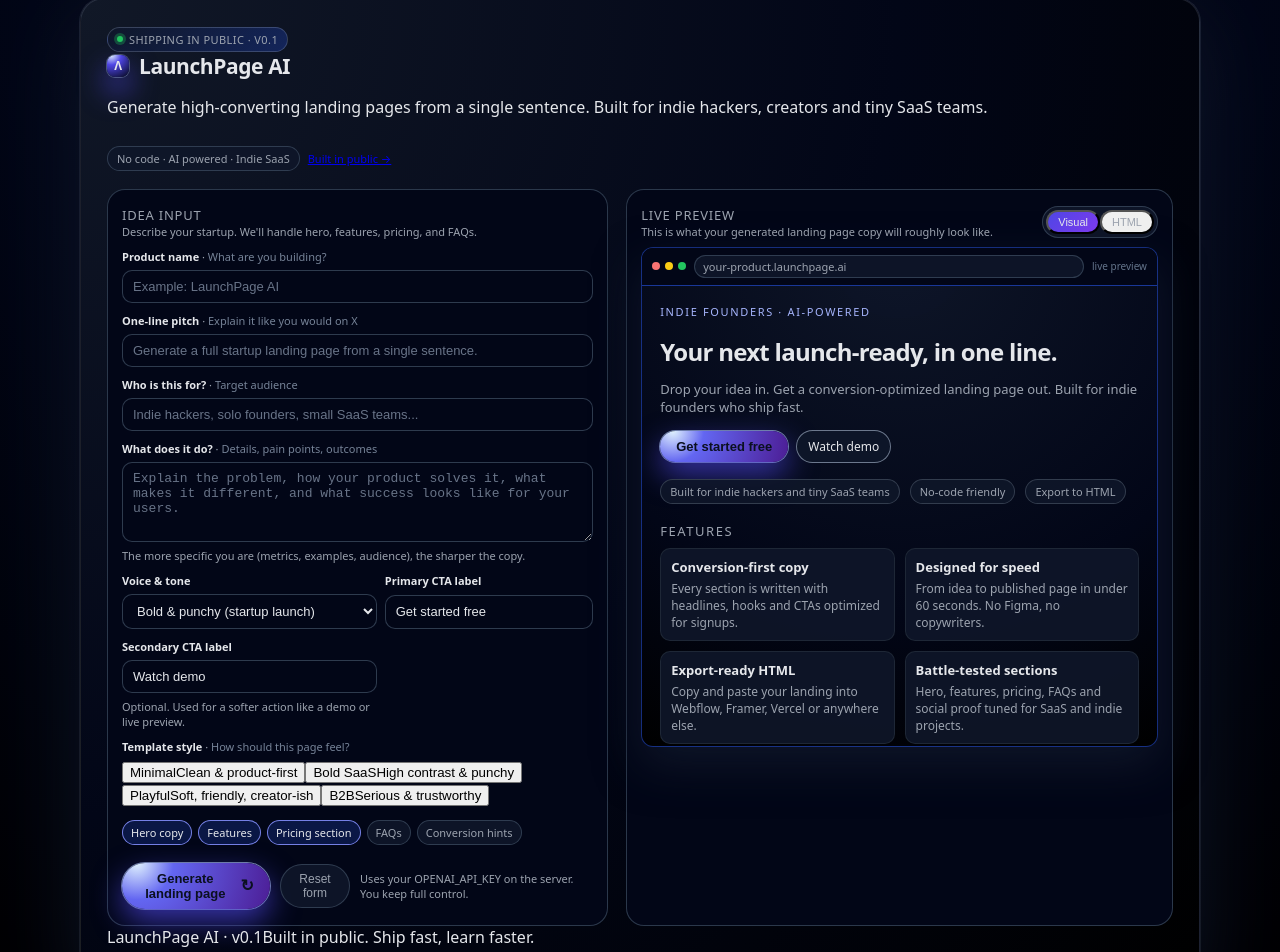
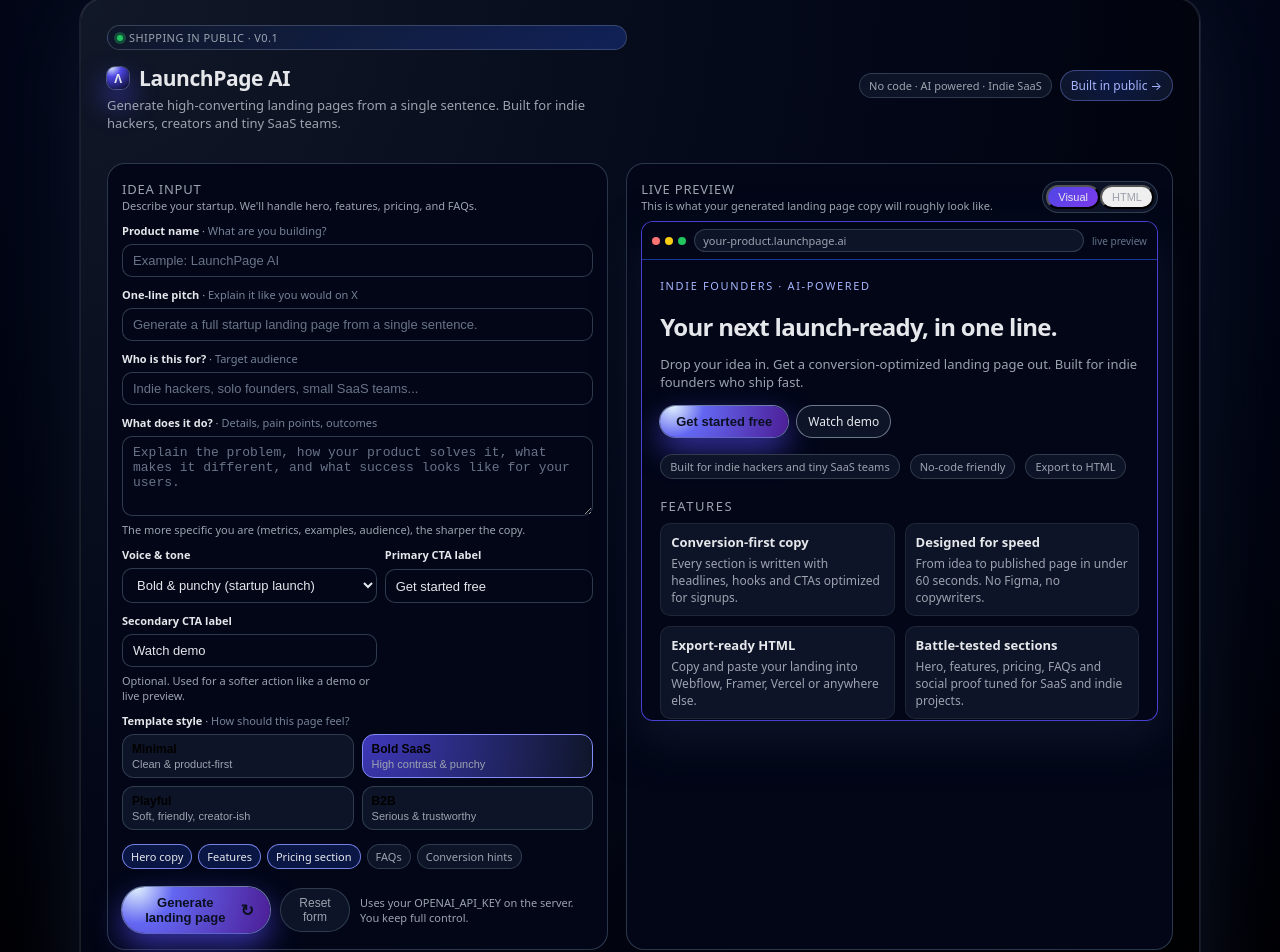
Before and after one commit to Allasandro/AI-landing-page-generator, a Next.js app: page / in a window 1280 px wide. Shown: the part 42-994 px from the top of the page. Built offline with nearby package versions, Linux system fonts and the light colour scheme.

Commit message:
Update globals.css

```diff
--- a/app/globals.css
+++ b/app/globals.css
@@ -559,3 +559,164 @@
   font-size: 13px;
   color: var(--muted);
 }
+.app-header-left {
+  display: flex;
+  flex-direction: column;
+  gap: 10px;
+}
+
+.app-branding {
+  margin-top: 4px;
+}
+
+.app-tagline {
+  font-size: 13px;
+  color: var(--muted);
+  max-width: 520px;
+  margin-top: 4px;
+}
+
+.app-header-link {
+  font-size: 12px;
+  color: #a5b4fc;
+  text-decoration: none;
+  padding: 6px 10px;
+  border-radius: 999px;
+  border: 1px solid rgba(129, 140, 248, 0.4);
+  background: radial-gradient(circle at top, rgba(30, 64, 175, 0.35), rgba(15, 23, 42, 0.95));
+}
+
+.app-header-link:hover {
+  border-color: rgba(191, 219, 254, 0.7);
+}
+
+/* Template style selector */
+
+.template-style-row {
+  display: grid;
+  grid-template-columns: repeat(2, minmax(0, 1fr));
+  gap: 8px;
+}
+
+@media (max-width: 640px) {
+  .template-style-row {
+    grid-template-columns: minmax(0, 1fr);
+  }
+}
+
+.template-pill {
+  text-align: left;
+  border-radius: 12px;
+  border: 1px solid rgba(51, 65, 85, 0.9);
+  background: rgba(15, 23, 42, 0.9);
+  padding: 7px 9px;
+  cursor: pointer;
+  display: flex;
+  flex-direction: column;
+  gap: 2px;
+  transition: border 0.1s ease, background 0.1s ease, transform 0.1s ease;
+}
+
+.template-pill:hover {
+  transform: translateY(-1px);
+  border-color: rgba(129, 140, 248, 0.7);
+}
+
+.template-pill-active {
+  border-color: rgba(129, 140, 248, 1);
+  background: radial-gradient(circle at top left, rgba(79, 70, 229, 0.8), rgba(15, 23, 42, 0.95));
+}
+
+.template-pill-label {
+  font-size: 12px;
+  font-weight: 600;
+}
+
+.template-pill-desc {
+  font-size: 11px;
+  color: var(--muted);
+}
+
+/* Preview themes */
+
+.preview-shell.theme-minimal {
+  border-color: rgba(148, 163, 184, 0.7);
+  background: radial-gradient(circle at top, #020617, #020617 60%, #000 100%);
+}
+
+.preview-shell.theme-bold {
+  border-color: rgba(79, 70, 229, 0.9);
+  background: radial-gradient(circle at top, #020617, #020617 45%, #020617 100%);
+}
+
+.preview-shell.theme-playful {
+  border-color: rgba(244, 114, 182, 0.8);
+  background: radial-gradient(circle at top, #0b1120, #111827 55%, #020617 100%);
+}
+
+.preview-shell.theme-b2b {
+  border-color: rgba(56, 189, 248, 0.8);
+  background: radial-gradient(circle at top, #020617, #020617 55%, #000 100%);
+}
+
+/* Smaller secondary button variant */
+
+.button-secondary.small {
+  padding: 5px 9px;
+  font-size: 11px;
+}
+
+/* HTML preview */
+
+.html-preview {
+  background: #020617;
+  border-radius: 12px;
+  border: 1px solid rgba(30, 64, 175, 0.8);
+  padding: 10px;
+  max-height: 460px;
+  display: flex;
+  flex-direction: column;
+  gap: 8px;
+}
+
+.html-preview-header {
+  display: flex;
+  justify-content: space-between;
+  align-items: center;
+}
+
+.html-preview-code {
+  font-family: ui-monospace, SFMono-Regular, Menlo, Monaco, Consolas, "Liberation Mono",
+    "Courier New", monospace;
+  font-size: 11px;
+  background: #020617;
+  border-radius: 8px;
+  border: 1px solid rgba(30, 64, 175, 0.7);
+  padding: 10px;
+  max-height: 380px;
+  overflow: auto;
+  white-space: pre-wrap;
+  word-break: break-word;
+}
+
+/* Footer */
+
+.app-footer {
+  margin-top: 18px;
+  padding-top: 10px;
+  border-top: 1px solid rgba(30, 41, 59, 0.9);
+  display: flex;
+  flex-wrap: wrap;
+  gap: 8px;
+  justify-content: space-between;
+  font-size: 11px;
+  color: var(--muted);
+}
+
+/* Simple spin animation for loading indicator */
+
+@keyframes spin {
+  to {
+    transform: rotate(360deg);
+  }
+}
```
